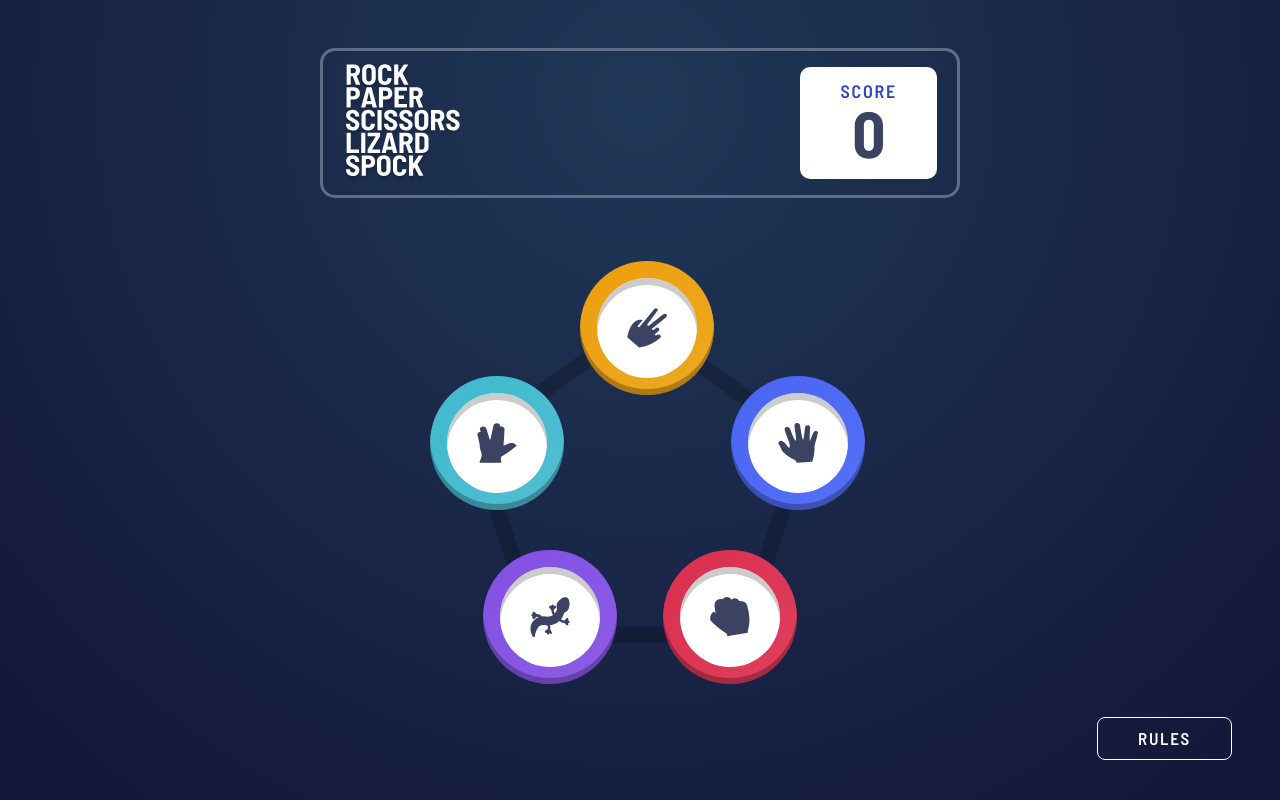
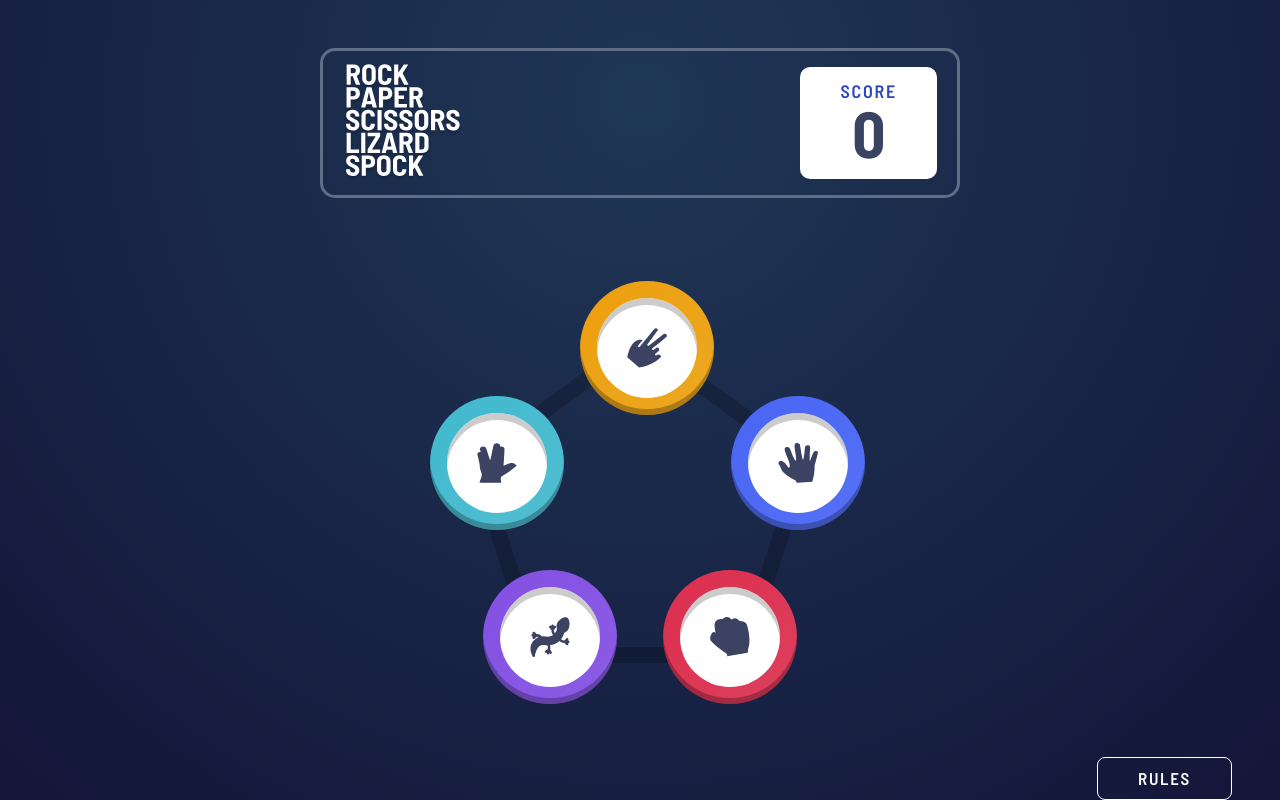
Before and after one commit to servant-of-Allah/rock-paper-scissors-lizard-spock, a Next.js app: page / in a window 1280 px wide. Built offline with nearby package versions, Linux system fonts and the light colour scheme.

Commit message:
Update layout.js

```diff
--- a/app/layout.js
+++ b/app/layout.js
@@ -21,7 +21,7 @@ export default function RootLayout({ children }) {
 
           <main>{children}</main>
 
-          <footer className="mb-8 sm:mb-10 w-full">
+          <footer className="w-full">
             <Button />
           </footer>
         </GameContextProvider>
```
